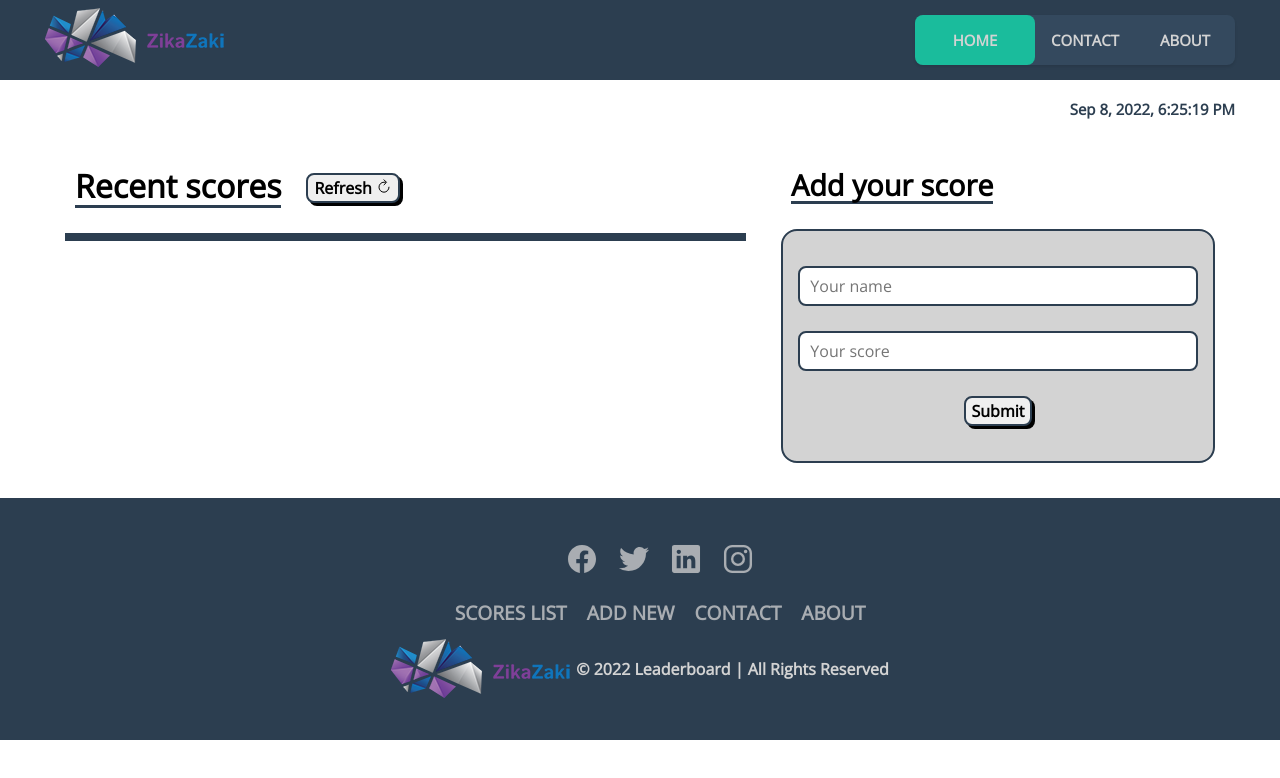
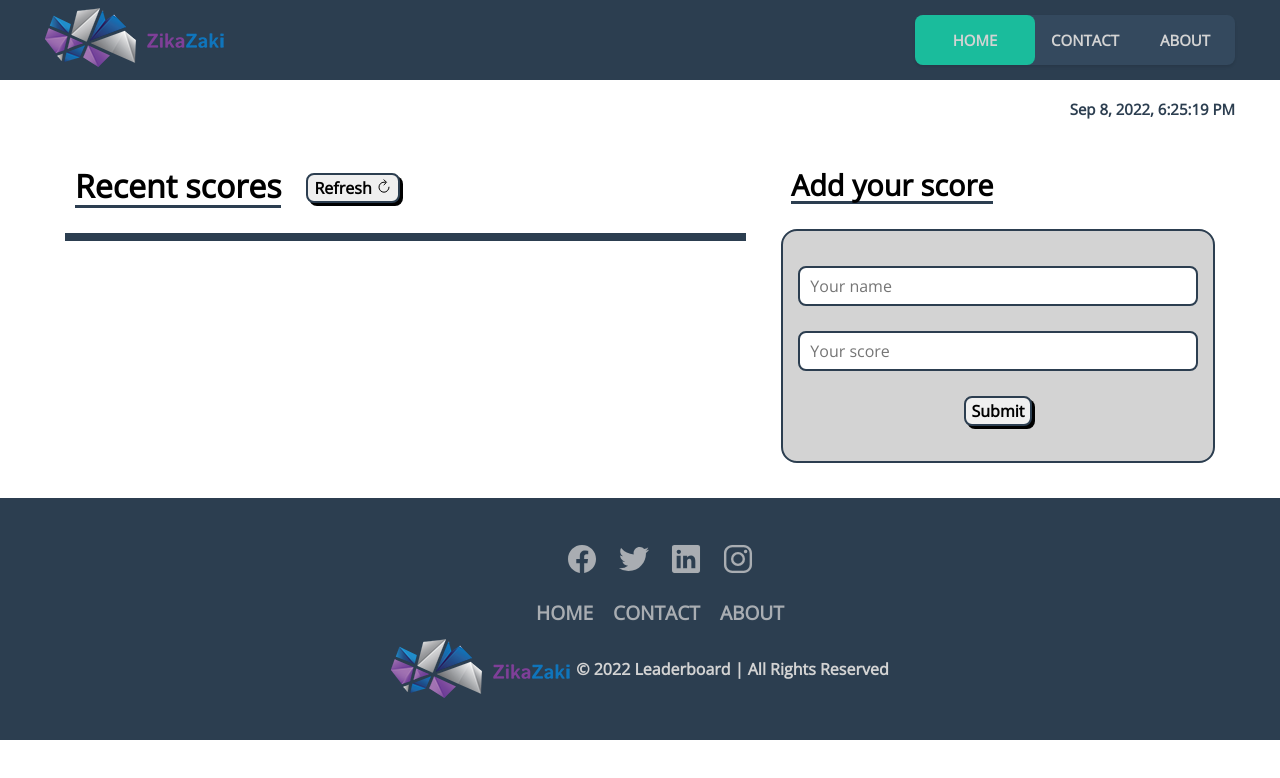
Before and after one commit to ZikaZaki/leaderboard, a website built with webpack: page src/index.html in a window 1280 px wide. Built offline with nearby package versions, Linux system fonts and the light colour scheme.

Commit message:
Update footer

```diff
--- a/src/index.html
+++ b/src/index.html
@@ -78,8 +78,7 @@
             <li><a href="#"><ion-icon name="logo-instagram"></ion-icon></a></li>
         </ul>
         <ul class="menu">
-            <li><a href="#">SCORES LIST</a></li>
-            <li><a href="#">ADD NEW</a></li>
+            <li><a href="#">HOME</a></li>
             <li><a href="#">CONTACT</a></li>
             <li><a href="#">ABOUT</a></li>
         </ul>
```
Also changed, not shown: dist/index.html.
